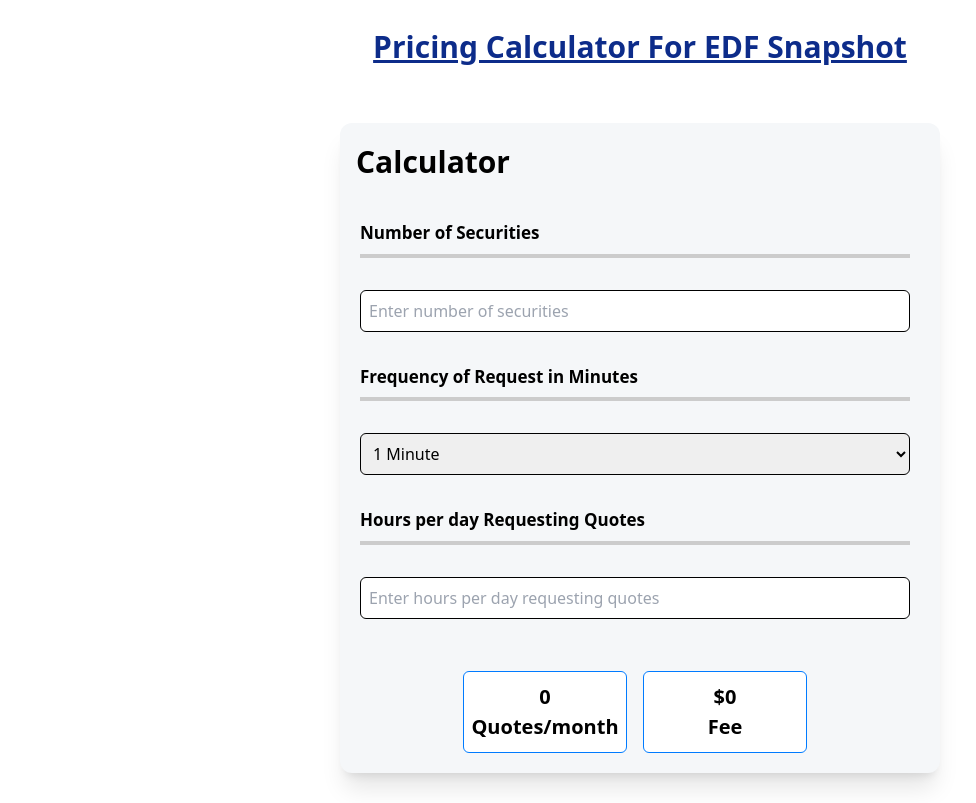
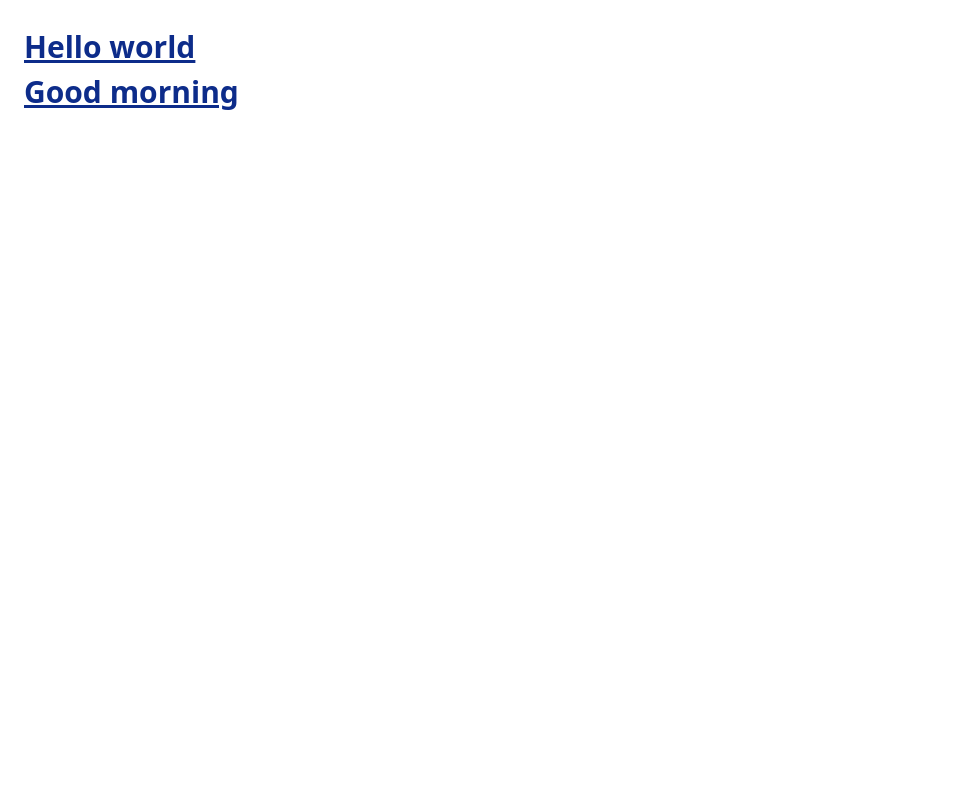
Before and after one commit to MalaviyaIsha/quote-calculator, a React (Vite) app: page / in a window 1280 px wide. Shown: the whole page, without its empty margins (0-976 px from the left). Built offline with nearby package versions, Linux system fonts and the light colour scheme.

Commit message:
update component

```diff
--- a/src/components/PricingCalc.tsx
+++ b/src/components/PricingCalc.tsx
@@ -1,117 +1,12 @@
-import React, { useState, useEffect } from "react";
-import { FormDataInterface } from "../types";
-import { validateForm, handleInputChange, calculateQuotes } from "./utils";
+import React from "react";
 
 const PricingCalculator = () => {
-  const initialState: FormDataInterface = {
-    numberOfSecurities: "",
-    frequency: "1",
-    hoursPerDay: "",
-    requestsPerDay: 0,
-    quotesPerDay: 0,
-    quotesPerMonth: 0,
-  };
-
-  const [formData, setFormData] = useState<FormDataInterface>(initialState);
-  const [formValid, setFormValid] = useState<boolean>(false);
-  const [calculatedFee, setCalculatedFee] = useState<number>(0);
-
-  useEffect(() => {
-    const isValid = validateForm(formData);
-    setFormValid(isValid);
-    if (isValid) {
-      calculateQuotes(formData, setFormData, setCalculatedFee);
-    } else {
-      setFormData((prevState) => ({
-        ...prevState,
-        quotesPerMonth: 0,
-      }));
-      setCalculatedFee(0);
-    }
-  }, [formData.numberOfSecurities, formData.frequency, formData.hoursPerDay]);
-
   return (
     <div className="flex h-screen">
       <div className="flex flex-col w-full">
-        <div className="flex m-6 justify-center sm:text-[30px] text-[25px] font-bold text-[#0d2c8a] underline">
-          <p>Pricing Calculator For EDF Snapshot</p>
-        </div>
-        <div className="flex w-full gap-8 p-[30px] justify-center">
-          <div className="flex flex-col bg-[#f5f7f9] max-h-[calc(100vh-150px)] max-w-[600px] w-full rounded-xl shadow-xl">
-            <div className="m-4">
-              <p className="text-[30px] font-bold">Calculator</p>
-            </div>
-            <div className="flex flex-col m-5 gap-y-8 overflow-y-auto max-h-[calc(100vh-226px)] pr-[10px]">
-              <label className="font-bold text-[17px] border-b-4 border-b-[#ccc]">
-                <p className="mb-2">Number of Securities</p>
-              </label>
-              <input
-                className={`w-full border border-black rounded-md p-[8px] ${
-                  formData.numberOfSecuritiesError && "border-red-500"
-                }`}
-                placeholder="Enter number of securities"
-                type="number"
-                name="numberOfSecurities"
-                value={formData.numberOfSecurities}
-                onChange={(e) => handleInputChange(e, formData, setFormData)}
-                min={1000}
-                max={99999}
-              />
-              {formData.numberOfSecuritiesError && (
-                <p className="text-red-500 text-[15px] mt-[-18px]">
-                  {formData.numberOfSecuritiesError}
-                </p>
-              )}
-              <label className="font-bold text-[17px] border-b-4 border-b-[#ccc]">
-                <p className="mb-2">Frequency of Request in Minutes</p>
-              </label>
-              <select
-                className="w-full border border-black rounded-md p-[8px]"
-                name="frequency"
-                value={formData.frequency}
-                onChange={(e) => handleInputChange(e, formData, setFormData)}
-              >
-                <option value="1">1 Minute</option>
-                <option value="5">5 Minutes</option>
-                <option value="15">15 Minutes</option>
-                <option value="60">60 Minutes</option>
-                <option value="120">120 Minutes</option>
-                <option value="480">480 Minutes</option>
-              </select>
-              <label className="font-bold text-[17px] border-b-4 border-b-[#ccc]">
-                <p className="mb-2">Hours per day Requesting Quotes</p>
-              </label>
-              <input
-                className={`w-full border border-black rounded-md p-[8px] ${
-                  formData.hoursPerDayError && "border-red-500"
-                }`}
-                placeholder="Enter hours per day requesting quotes"
-                type="number"
-                name="hoursPerDay"
-                value={formData.hoursPerDay}
-                onChange={(e) => handleInputChange(e, formData, setFormData)}
-                min={1}
-                max={24}
-              />
-              {formData.hoursPerDayError && (
-                <p className="text-red-500 text-[15px] mt-[-18px]">
-                  {formData.hoursPerDayError}
-                </p>
-              )}
-              <div className="flex flex-col justify-center items-center m-5 gap-10">
-                <div className="flex xl:flex-row flex-col gap-4">
-                  <div className="flex flex-col p-[10px] bg-white border border-[#007bff] w-[164px] font-bold rounded-md justify-center items-center text-[20px]">
-                    <p className="font-semibold">{formData.quotesPerMonth}</p>
-                    <p>Quotes/month</p>
-                  </div>
-                  <div className="flex flex-col p-[10px] bg-white border border-[#007bff] w-[164px] font-bold rounded-md justify-center items-center text-[20px]">
-                    <p className="font-semibold">${calculatedFee}</p>
-                    <p>Fee</p>
-                  </div>
-                </div>
-              </div>
-            </div>
-          </div>
+        <div className="flex flex-col m-6 justify-center sm:text-[30px] text-[25px] font-bold text-[#0d2c8a] underline">
+          <p>Hello world</p>
+          <p>Good morning</p>
         </div>
       </div>
     </div>
--- a/src/components/utils.ts
+++ /dev/null
@@ -1,121 +0,0 @@
-import { FormDataInterface } from "../types";
-
-export const validateForm = (formData: FormDataInterface) => {
-  return (
-    formData.numberOfSecurities !== "" &&
-    formData.hoursPerDay !== "" &&
-    formData.frequency !== "" &&
-    formData.numberOfSecuritiesError === "" &&
-    formData.hoursPerDayError === ""
-  );
-};
-
-export const handleInputChange = (
-  event: React.ChangeEvent<HTMLInputElement | HTMLSelectElement>,
-  formData: FormDataInterface,
-  setFormData: React.Dispatch<React.SetStateAction<FormDataInterface>>
-) => {
-  const { name, value } = event.target;
-
-  if (name === "numberOfSecurities") {
-    const numberOfSecurities = parseInt(value, 10);
-    let errorMessage = "";
-    if (
-      isNaN(numberOfSecurities) ||
-      numberOfSecurities < 1000 ||
-      numberOfSecurities > 99999
-    ) {
-      errorMessage = "Please enter a number between 1000 and 99999";
-    }
-    setFormData({
-      ...formData,
-      [name]: value,
-      numberOfSecuritiesError: errorMessage,
-    });
-  } else if (name === "hoursPerDay") {
-    const hoursPerDay = parseInt(value, 10);
-    let errorMessage = "";
-    if (isNaN(hoursPerDay) || hoursPerDay < 1 || hoursPerDay > 24) {
-      errorMessage = "Please enter a number between 1 and 24";
-    }
-    setFormData({
-      ...formData,
-      [name]: value,
-      hoursPerDayError: errorMessage,
-    });
-  } else {
-    setFormData({
-      ...formData,
-      [name]: value,
-    });
-  }
-};
-
-export const calculateQuotes = (
-  formData: FormDataInterface,
-  setFormData: React.Dispatch<React.SetStateAction<FormDataInterface>>,
-  setCalculatedFee: React.Dispatch<React.SetStateAction<number>>
-) => {
-  const { numberOfSecurities, frequency, hoursPerDay } = formData;
-  const requestsPerHour = 60 / parseInt(frequency, 10);
-  const totalRequestsPerDay = requestsPerHour * parseInt(hoursPerDay, 10);
-  const totalQuotesPerDay = totalRequestsPerDay * parseInt(numberOfSecurities, 10);
-  const totalQuotesPerMonth = totalQuotesPerDay * 20;
-
-  setFormData((prevState) => ({
-    ...prevState,
-    requestsPerDay: totalRequestsPerDay,
-    quotesPerDay: totalQuotesPerDay,
-    quotesPerMonth: totalQuotesPerMonth,
-  }));
-
-  const matchingQuote = quotesTable.find((quote, index) => {
-    const nextQuote = quotesTable[index];
-    return (
-      totalQuotesPerMonth <= quote.quotes_per_month ||
-      (nextQuote && totalQuotesPerMonth < nextQuote.quotes_per_month)
-    );
-  });
-
-  let fee = 0;
-  if (matchingQuote) {
-    fee = matchingQuote.fee;
-  } else if (totalQuotesPerMonth > 10000000) {
-    const maxQuote = quotesTable[quotesTable.length - 1];
-    fee = maxQuote.fee;
-  }
-  setCalculatedFee(fee);
-};
-
-export const quotesTable = [
-    {
-      "quotes_per_day": 12500,
-      "quotes_per_month": 250000,
-      "fee": 1000
-    },
-    {
-      "quotes_per_day": 25000,
-      "quotes_per_month": 500000,
-      "fee": 1500
-    },
-    {
-      "quotes_per_day": 50000,
-      "quotes_per_month": 1000000,
-      "fee": 2500
-    },
-    {
-      "quotes_per_day": 100000,
-      "quotes_per_month": 2000000,
-      "fee": 4000
-    },
-    {
-      "quotes_per_day": 250000,
-      "quotes_per_month": 5000000,
-      "fee": 6000
-    },
-    {
-      "quotes_per_day": 500000,
-      "quotes_per_month": 10000000,
-      "fee": 8000
-    }
-  ];
```
Also changed, not shown: package.json (+4 -3 lines), 1 other file (tests, documents, lock files or other folders).
